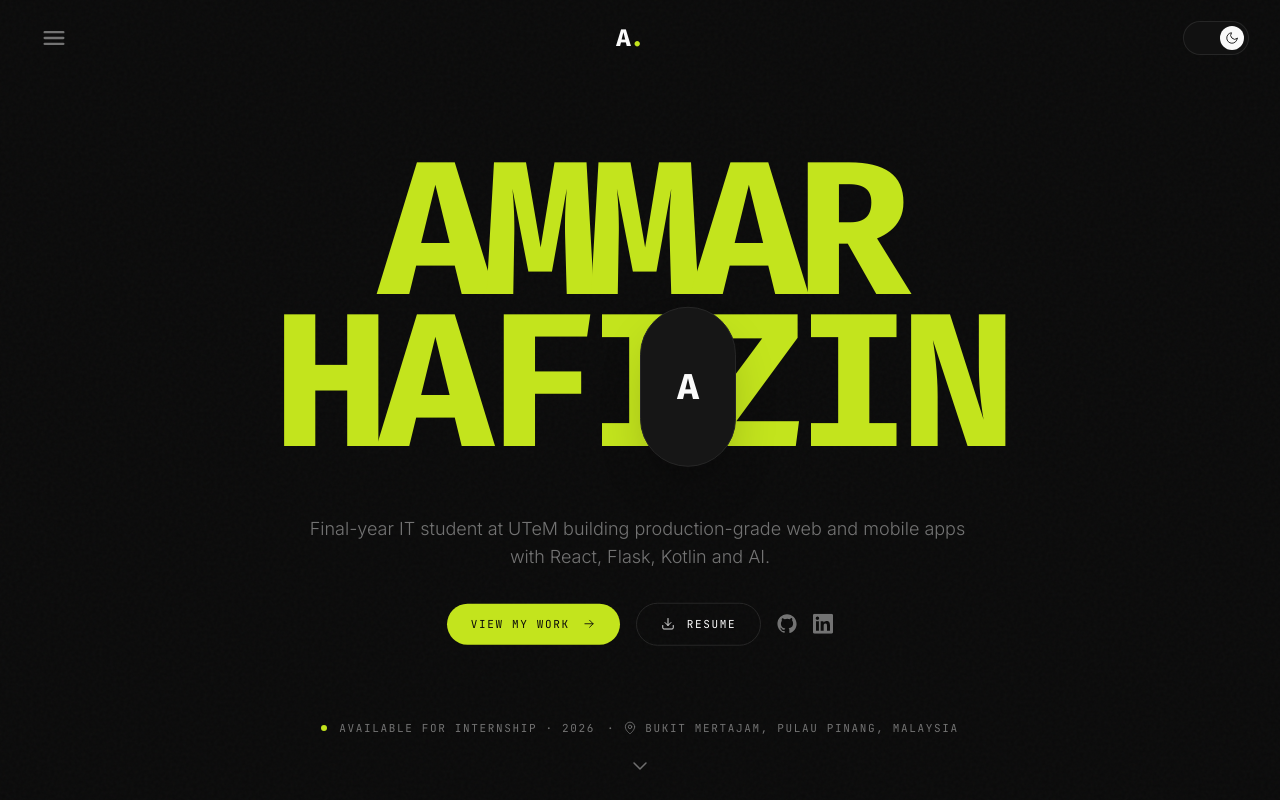
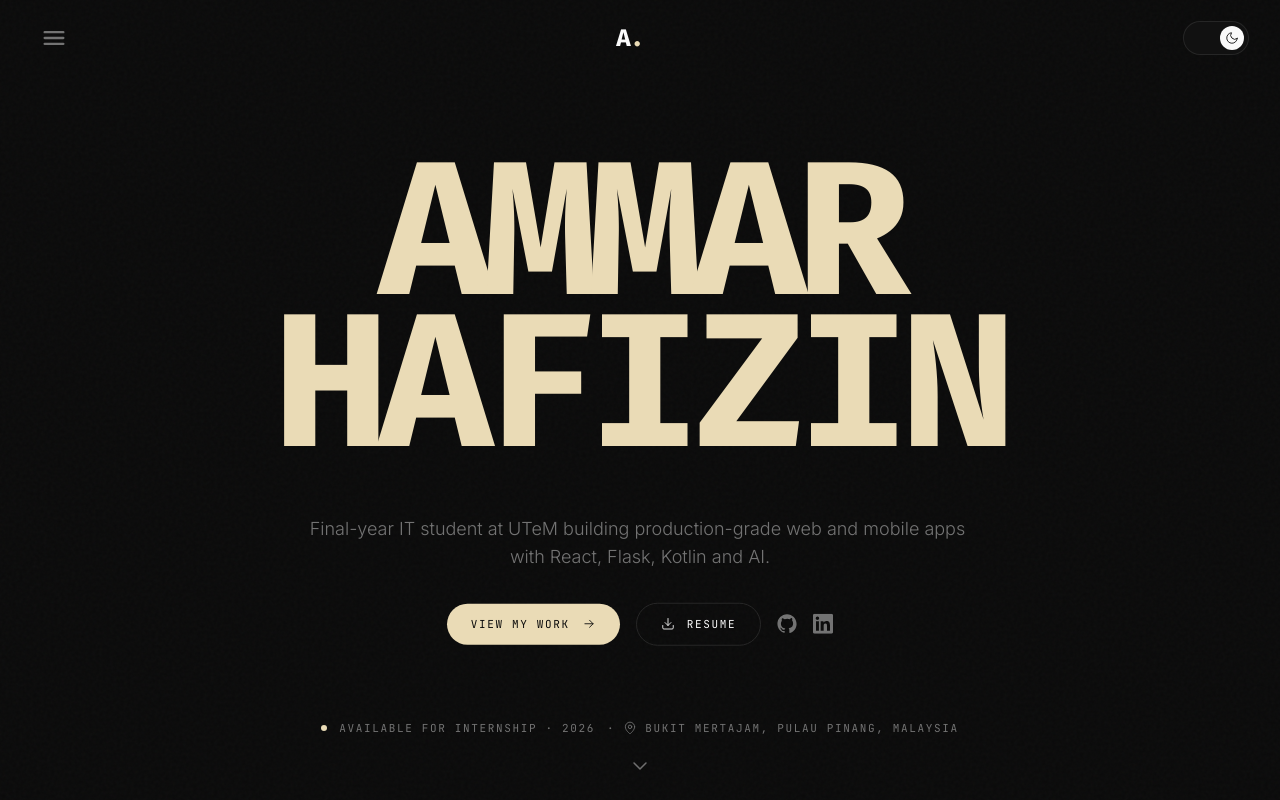
Before and after one commit to giyuuln/online-porfolio, a React (Vite) app: page / in a window 1280 px wide. Shown: the top 800 px of the page. Built offline with nearby package versions, Linux system fonts and the light colour scheme.

Commit message:
UPDATE COLOUR

```diff
--- a/src/components/Hero.tsx
+++ b/src/components/Hero.tsx
@@ -31,17 +31,6 @@ export default function Hero() {
             />
           </div>
 
-          {/* Initial badge over the name (no profile photo asset) */}
-          <motion.div
-            initial={{ opacity: 0, scale: 0.6 }}
-            animate={{ opacity: 1, scale: 1 }}
-            transition={{ duration: 0.6, delay: 0.9 }}
-            className="absolute left-1/2 top-1/2 z-10 -translate-x-1/2 -translate-y-1/2"
-          >
-            <div className="flex h-[14vw] w-[9vw] items-center justify-center rounded-full border border-line bg-card shadow-2xl transition-transform duration-300 hover:scale-110 lg:h-40 lg:w-24">
-              <span className="font-display text-[4vw] font-bold text-ink lg:text-4xl">A</span>
-            </div>
-          </motion.div>
         </div>
 
         {/* Tagline */}
--- a/src/index.css
+++ b/src/index.css
@@ -13,7 +13,7 @@
   --body: #525252;
   --muted: #737373;
   --line: #e5e5e5;
-  --gold: #7a9406;
+  --gold: #a98a4e;
 }
 
 .dark {
@@ -25,7 +25,7 @@
   --body: #a3a3a3;
   --muted: #737373;
   --line: #262626;
-  --gold: #c3e41d;
+  --gold: #eadbb6;
 }
 
 html {
```
